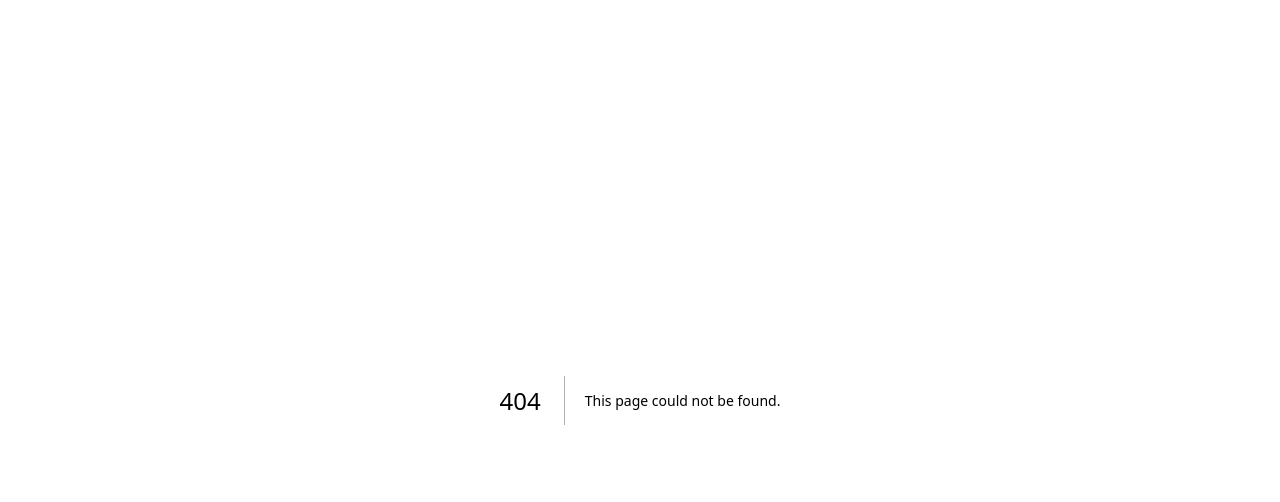
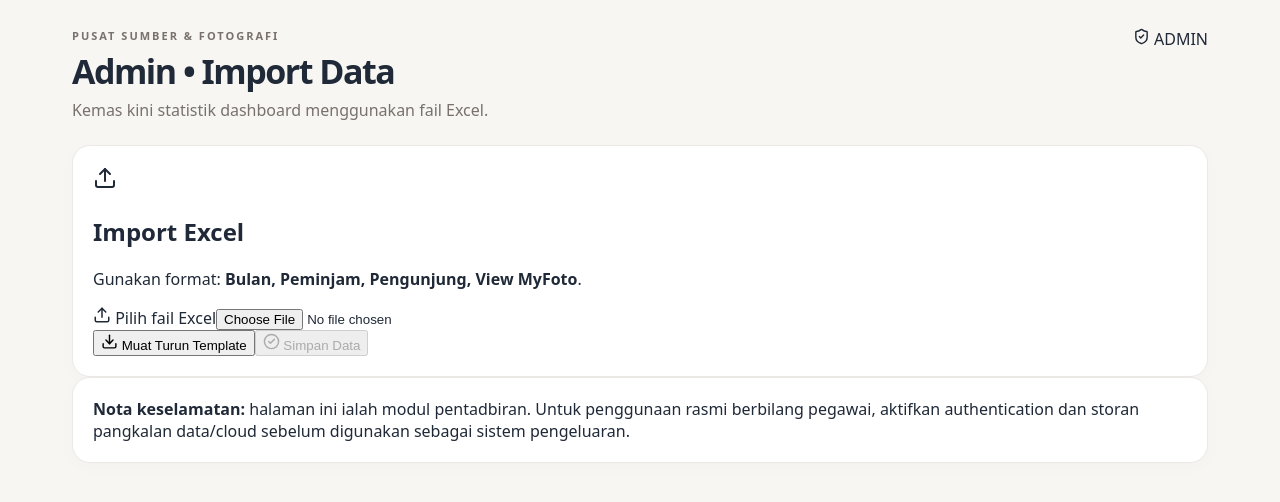
Before and after one commit to jiliebaharin-star/dashboard-interaktif, a Next.js app: page /admin in a window 1280 px wide. Before the commit this address had no page. Shown: the top 502 px of the page. Built offline with nearby package versions, Linux system fonts and the light colour scheme.

Commit message:
Add Admin Excel import page

```diff
--- /dev/null
+++ b/app/admin/page.tsx
@@ -0,0 +1,21 @@
+'use client'
+
+import { useState } from 'react'
+import * as XLSX from 'xlsx'
+import { Upload, Download, ShieldCheck, CheckCircle2 } from 'lucide-react'
+
+const TEMPLATE=[['Bulan','Peminjam','Pengunjung','View MyFoto'],['Jan',128,420,980],['Feb',146,468,1120],['Mac',162,512,1290],['Apr',151,486,1210],['Mei',178,555,1450],['Jun',194,603,1680],['Jul',216,648,1890],['Ogos',231,702,2140]]
+
+export default function Admin(){
+ const [status,setStatus]=useState('')
+ const [preview,setPreview]=useState<any[]>([])
+ const [fileName,setFileName]=useState('')
+ const downloadTemplate=()=>{const ws=XLSX.utils.aoa_to_sheet(TEMPLATE);const wb=XLSX.utils.book_new();XLSX.utils.book_append_sheet(wb,ws,'Statistik');XLSX.writeFile(wb,'template-statistik-psf.xlsx')}
+ const handleFile=(file:File)=>{setFileName(file.name);const reader=new FileReader();reader.onload=e=>{const wb=XLSX.read(e.target?.result,{type:'array'});const ws=wb.Sheets[wb.SheetNames[0]];const rows=XLSX.utils.sheet_to_json(ws,{defval:''}) as any[];setPreview(rows);setStatus('Semakan berjaya. Klik Simpan Data untuk menggunakan data ini pada dashboard.')};reader.readAsArrayBuffer(file)}
+ const save=()=>{if(!preview.length)return;localStorage.setItem('psf-dashboard-data',JSON.stringify(preview));localStorage.setItem('psf-dashboard-updated',new Date().toISOString());setStatus('✓ Data berjaya disimpan pada pelayar ini. Buka dashboard untuk melihat perubahan.')}
+ return <main><div className="shell admin"><header className="topbar"><div><div className="eyebrow">PUSAT SUMBER & FOTOGRAFI</div><h1>Admin • Import Data</h1><p>Kemas kini statistik dashboard menggunakan fail Excel.</p></div><div className="adminbadge"><ShieldCheck size={17}/> ADMIN</div></header>
+ <section className="panel importbox"><div className="importicon"><Upload/></div><h2>Import Excel</h2><p>Gunakan format: <b>Bulan, Peminjam, Pengunjung, View MyFoto</b>.</p><label className="upload"><Upload size={18}/> Pilih fail Excel<input type="file" accept=".xlsx,.xls" onChange={e=>{const f=e.target.files?.[0];if(f)handleFile(f)}}/></label>{fileName&&<div className="filename">{fileName}</div>}<div className="actions"><button onClick={downloadTemplate}><Download size={17}/> Muat Turun Template</button><button className="primary" disabled={!preview.length} onClick={save}><CheckCircle2 size={17}/> Simpan Data</button></div>{status&&<div className="status">{status}</div>}</section>
+ {preview.length>0&&<section className="panel"><h3>Preview Data</h3><div className="tablewrap"><table><thead><tr>{Object.keys(preview[0]).map(k=><th key={k}>{k}</th>)}</tr></thead><tbody>{preview.slice(0,12).map((r,i)=><tr key={i}>{Object.values(r).map((v:any,j)=><td key={j}>{String(v)}</td>)}</tr>)}</tbody></table></div></section>}
+ <section className="panel note"><b>Nota keselamatan:</b> halaman ini ialah modul pentadbiran. Untuk penggunaan rasmi berbilang pegawai, aktifkan authentication dan storan pangkalan data/cloud sebelum digunakan sebagai sistem pengeluaran.</section>
+ </div></main>
+}
```
